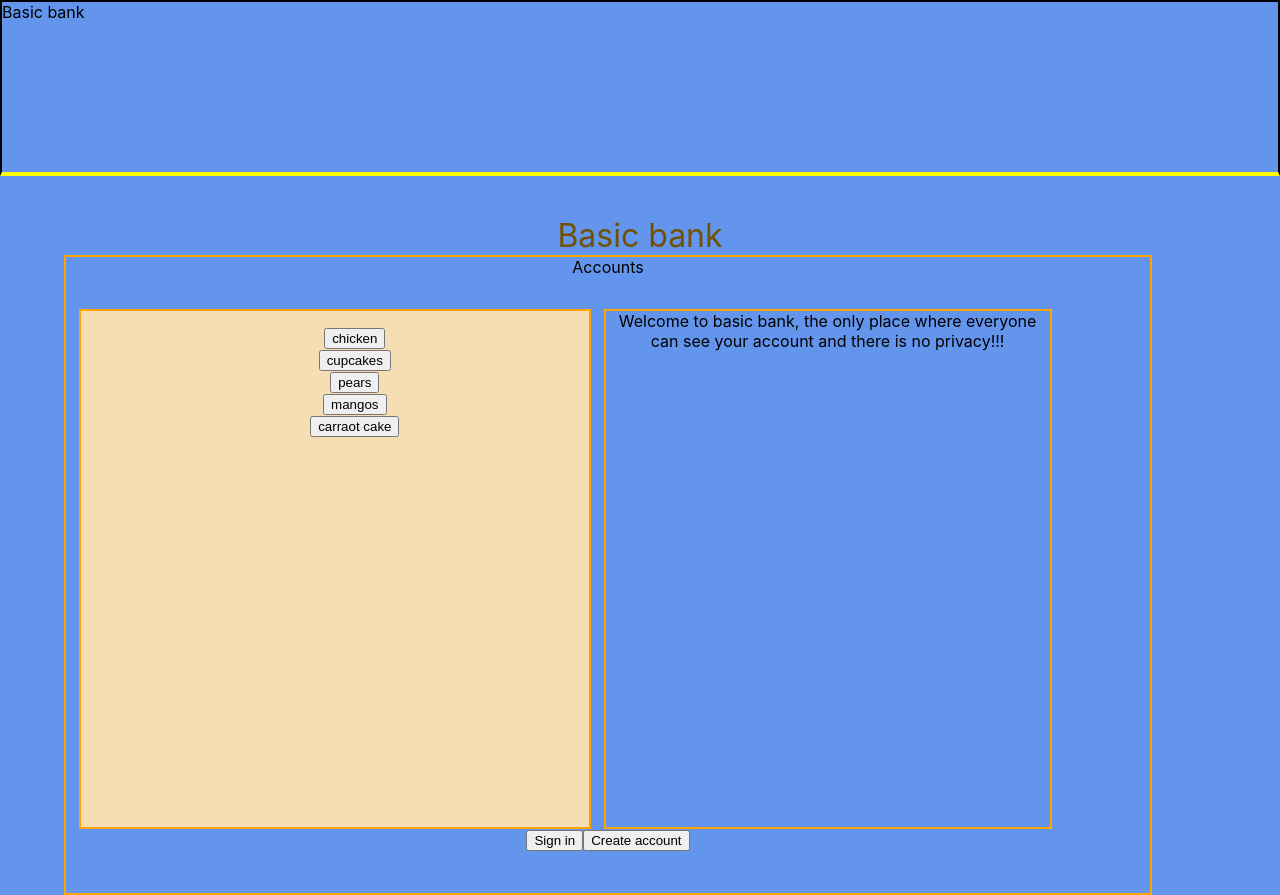
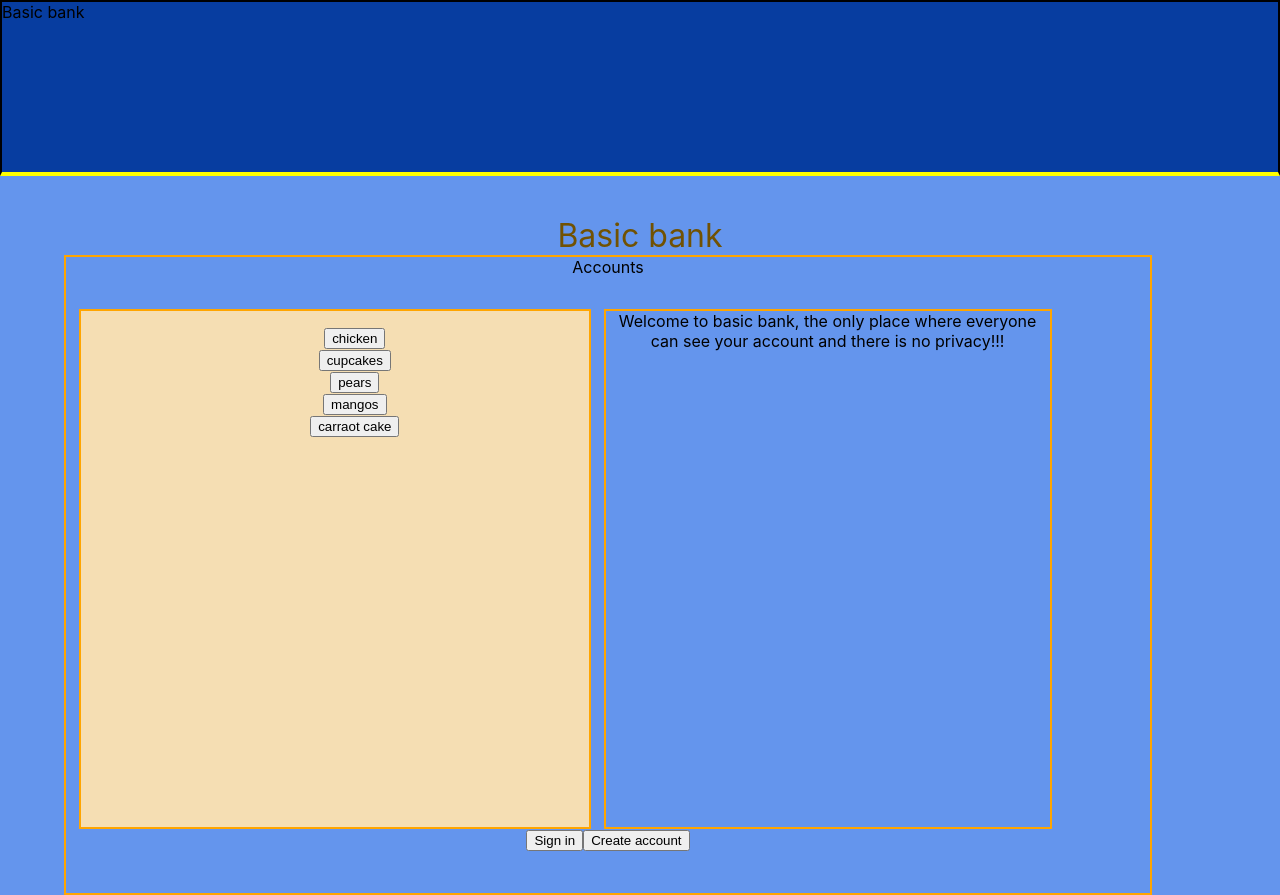
Before and after one commit to cyberstizz/basicbank, a React (Create React App) app: page / in a window 1280 px wide. Built offline with nearby package versions, Linux system fonts and the light colour scheme.

Commit message:
made the top blue a bit darker

```diff
--- a/src/Home.css
+++ b/src/Home.css
@@ -9,7 +9,7 @@ body{
 .top_section{
     height: 22vh;
     width: 100vw;
-    background-color: cornflowerblue;
+    background-color: rgb(7, 61, 160);
     border: solid 2px;
     display: flex;
     flex-direction: row;
```
